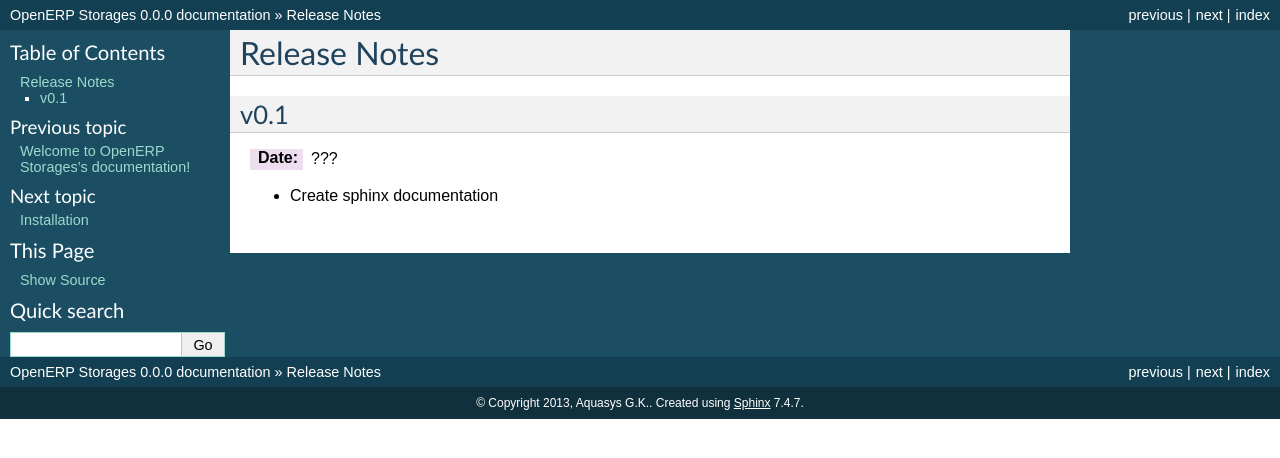
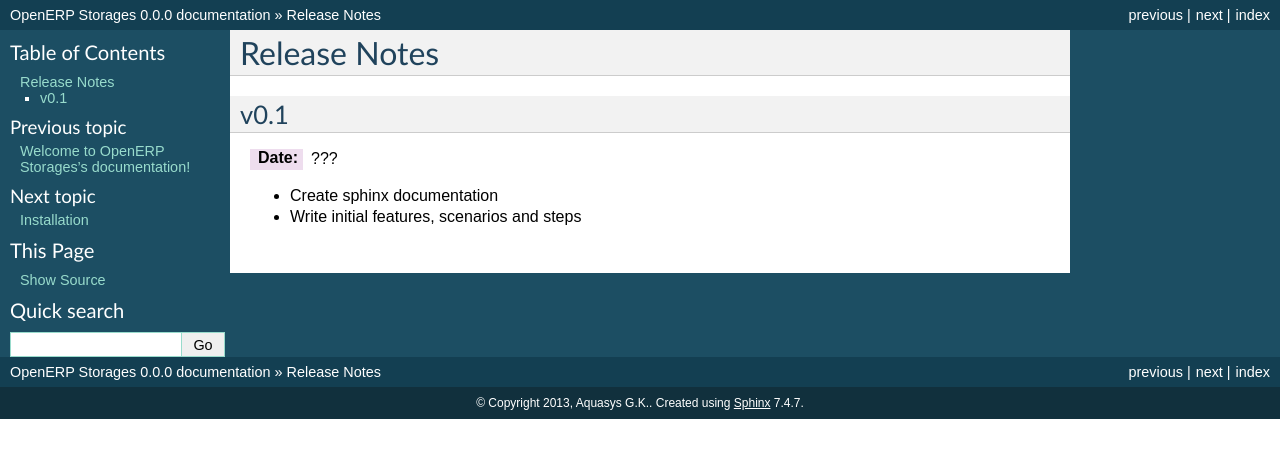
Before and after one commit to Aquasys/openerp_storages, a Sphinx documentation site: the page built from doc/release_notes.rst, in a window 1280 px wide. Shown: the top 458 px of the page. Built offline with Sphinx 7.4.7, drawn with Linux system fonts in a browser that asks for light colours.

Commit message:
update release notes

```diff
--- a/doc/release_notes.rst
+++ b/doc/release_notes.rst
@@ -6,3 +6,4 @@
 :Date: ???
 
 * Create sphinx documentation
+* Write initial features, scenarios and steps
```
